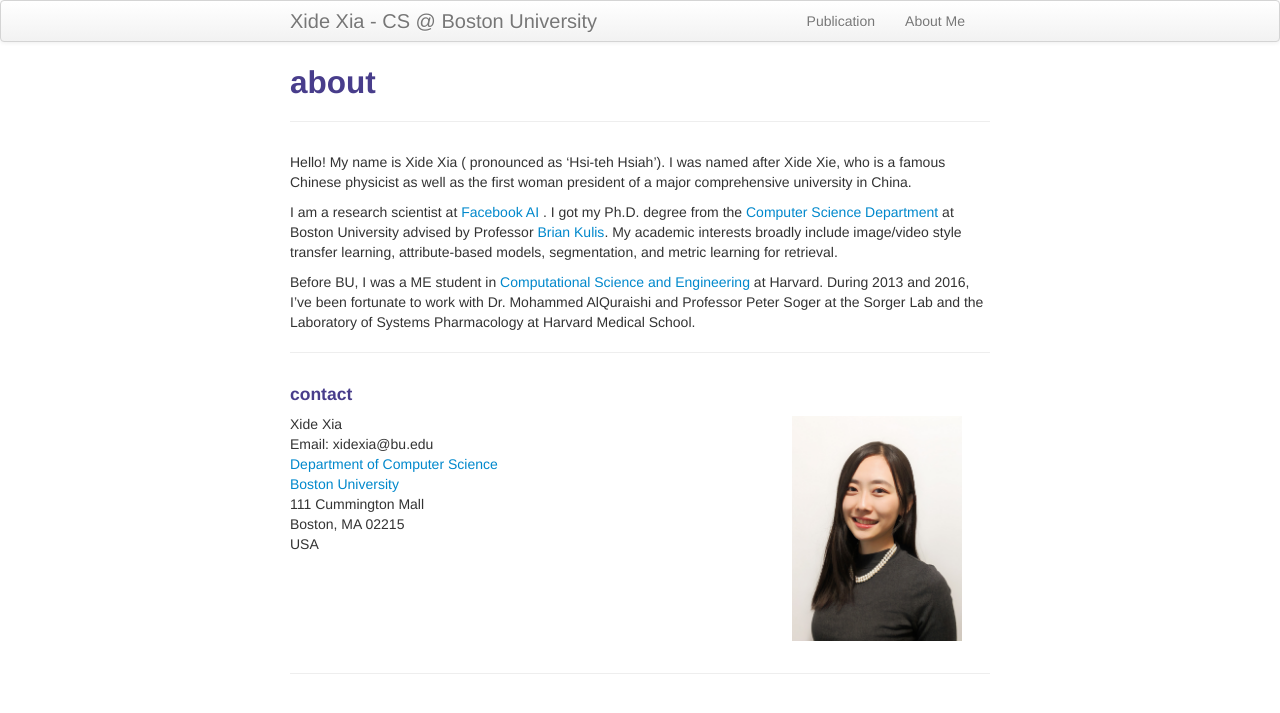
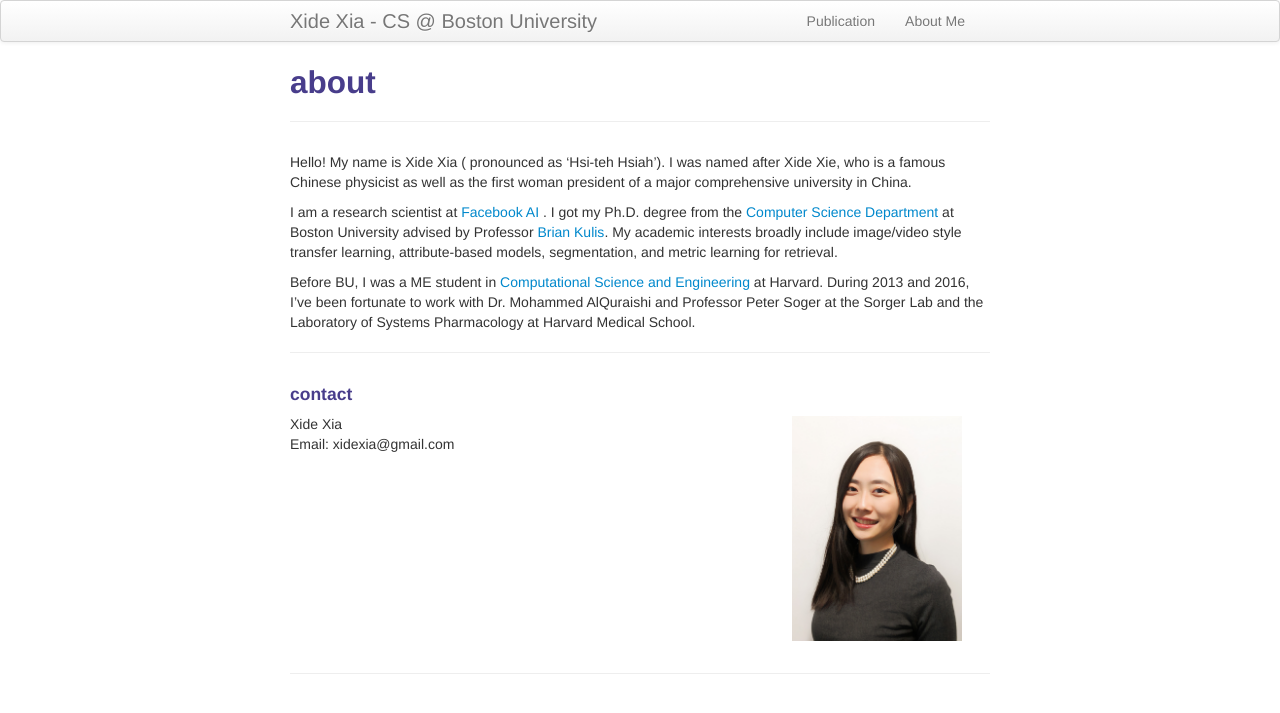
Before and after one commit to xidexia/xidexia.github.io, a Jekyll site: the page built from pages/about.md, in a window 1280 px wide. Shown: the top 713 px of the page. Built offline with Jekyll 4.4.1, drawn with Linux system fonts in a browser that asks for light colours.

Commit message:
“20201212v2”

```diff
--- a/pages/about.md
+++ b/pages/about.md
@@ -20,12 +20,7 @@ Before BU, I was a ME student in <a href="http://iacs.seas.harvard.edu/">Computa
 <div class="span5">
 Xide Xia<br/>
 <div id="hide_email">
-Email: xidexia@bu.edu <br/>
-<a href="http://www.bu.edu/cs/">Department of Computer Science</a><br/>
-<a href="http://www.bu.edu">Boston University</a><br/>
-111 Cummington Mall<br/>
-Boston, MA 02215<br/>
-USA<br/><br/>
+Email: xidexia@gmail.com <br/>
 
 </div>
 </div>
```
Also changed, not shown: 1 other file.
